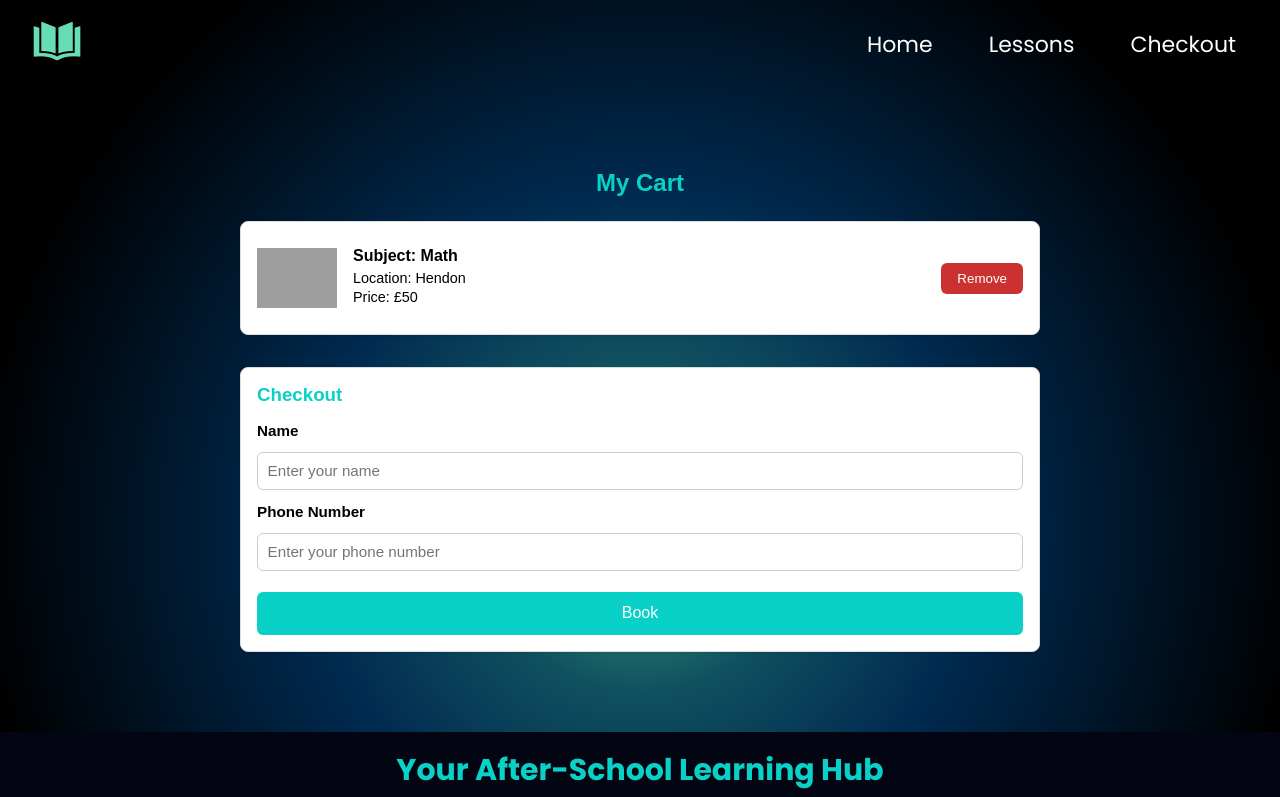
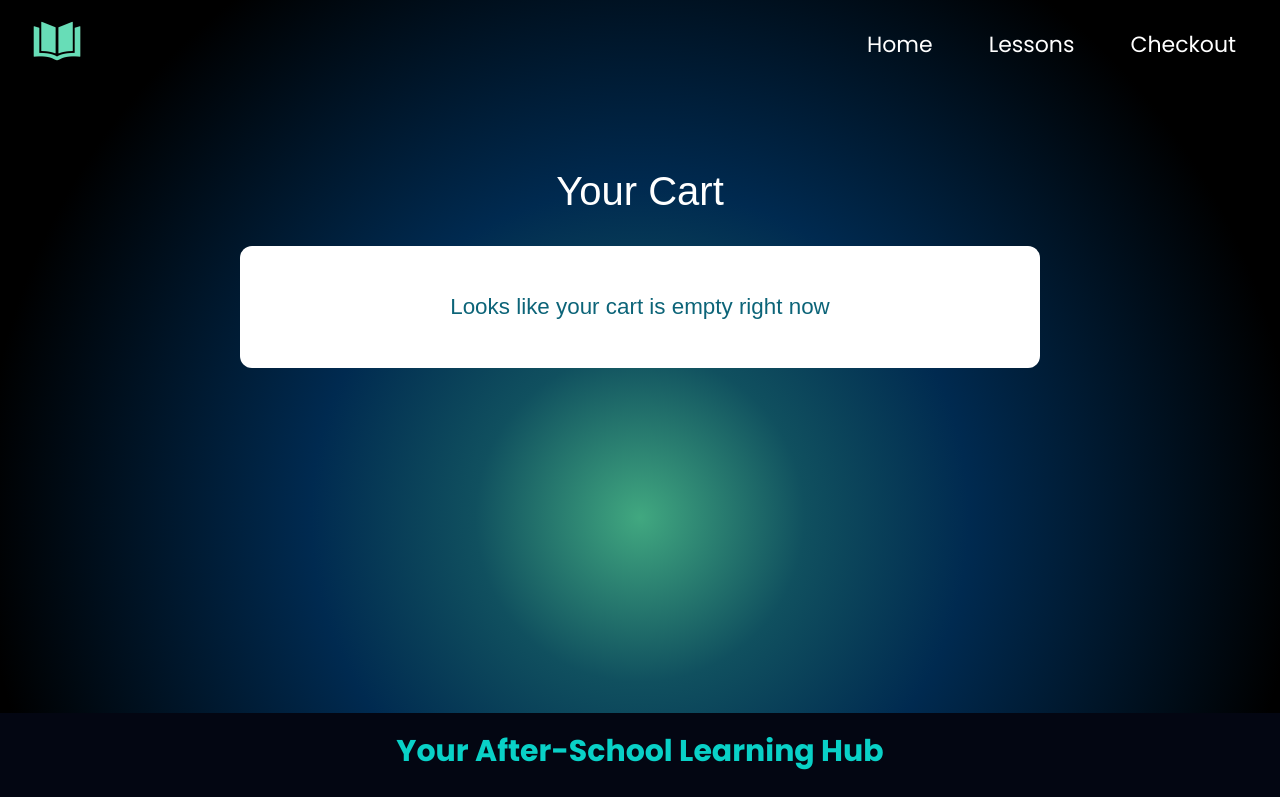
Before and after one commit to Courtnnieee/CST3144-WebApp, a Vue app: page /checkout in a window 1280 px wide. Shown: the top 797 px of the page. Built offline with nearby package versions, Linux system fonts and the light colour scheme; grey boxes are pictures that could not be loaded; a web font is replaced by a local one.

Commit message:
Add to checkout

```diff
--- a/src/App.vue
+++ b/src/App.vue
@@ -1,8 +1,17 @@
 <script setup>
-import Layout from './components/Layout.vue';
-import WelcomePage from './views/WelcomePage.vue';
-import LessonPage from './views/LessonPage.vue'
-import CheckoutPage from './views/CheckoutPage.vue'
+import { reactive, provide } from 'vue' //function sharing and reactive object/array
+
+const cart = reactive([])
+function addToCart(lesson) {
+  cart.push(lesson)
+}
+
+function removeFromCart(index) {
+  cart.splice(index, 1)
+}
+//injectable functions
+provide('cart', cart)
+provide('cartActions', { addToCart, removeFromCart })
 
 </script>
 
--- a/src/components/Layout.vue
+++ b/src/components/Layout.vue
@@ -1,4 +1,10 @@
 <script setup>;
+import { inject } from 'vue'
+
+//get the shared cart
+const cart = inject('cart')
+const cartActions = inject('cartActions')
+
 </script>
 
 <template>
@@ -16,14 +22,16 @@
                     <router-link to="/lessons">Lessons</router-link>
                 </li>
                 <li>
-                    <router-link to="/checkout">Checkout</router-link>
+                    <router-link to="/checkout">Checkout
+                        <span v-if="cart.length" class="cart-badge">{{ cart.length }}</span>
+                    </router-link>
                 </li>
             </ul>
         </nav>
     </header>
 
     <main>
-        <router-view/> <!--content wrap -->
+        <router-view /> <!--content wrap -->
     </main>
 
     <footer>
@@ -179,6 +187,21 @@ footer .social-links img {
     object-fit: cover;
 }
 
+.cart-badge {
+  display: inline-block;
+  background-color: #09D1C7;
+  color: white;
+  font-size: 0.8rem;
+  font-weight: bold;
+  padding: 2px 6px;
+  border-radius: 12px;
+  margin-left: 6px;
+  min-width: 20px;
+  text-align: center;
+  line-height: 1.2;
+  vertical-align: middle;
+}
+
 /* Responsive */
 @media (max-width: 600px) {
     nav {
--- a/src/components/lessonCard.vue
+++ b/src/components/lessonCard.vue
@@ -1,11 +1,13 @@
 <template>
   <div class="cards">
-     <img :src="`http://localhost:3000/images/${lesson.image}`" :alt="lesson.subject"/>
+    <img :src="`http://localhost:3000/images/${lesson.image}`" :alt="lesson.subject" />
     <h2>{{ lesson.subject }}</h2>
     <h3> {{ lesson.location }}</h3>
     <p>£{{ lesson.price }}</p>
     <p>{{ lesson.space }} spaces left</p>
-    <button class="add-btn">Add to Cart</button>
+    <button class="add-btn" :disabled="lesson.space === 0" @click="addToCart">
+      {{ lesson.space === 0 ? 'This Lesson is Currently Full' : 'Add to Cart' }}
+    </button>
   </div>
 </template>
 
@@ -14,9 +16,16 @@
 export default {
   name: 'LessonCard',
   props: {
-    lesson: {
-      type: Object,
-      required: true
+    lesson: Object
+  },
+  emits: ['add-to-cart'],
+  methods: {
+    addToCart() {
+      if (this.lesson.space > 0) { //no below 0
+        this.$emit('add-to-cart', this.lesson)
+        this.lesson.space -= 1 //minus 1 when added cart
+      }
+
     }
   }
 }
@@ -24,7 +33,6 @@ export default {
 
 
 <style scoped>
-
 /* Individual lesson card */
 .cards {
   background-color: #ffffff;
--- a/src/views/CheckoutPage.vue
+++ b/src/views/CheckoutPage.vue
@@ -1,25 +1,38 @@
 <script setup>
+import { inject } from 'vue'
 
+//get the shared cart
+const cart = inject('cart')
+const cartActions = inject('cartActions')
 </script>
 
 <template>
   <div class="shopping-cart-container">
-  <h2>My Cart</h2>
+    <h2>Your Cart</h2>
 
-  <!-- Cart Items -->
-  <div class="cart-items">
-    <div class="cart-item">
-      <img src="../assets/maths.png" alt="Math" class="cart-item-img" />
-      <div class="cart-item-info">
-        <h3>Subject: Math</h3>
-        <p>Location: Hendon</p>
-        <p>Price: £50</p>
-      </div>
-      <button class="remove-btn">Remove</button>
-    </div>
+    <div v-if="cart.length === 0" class="empty-cart">
+      Looks like your cart is empty right now
     </div>
 
-  <!-- Checkout Form -->
+    <!--Cart items-->
+    <div v-else>
+      <div class="cart-items">
+        <transition-group name="fade" tag="div">
+          <div v-for="(item, index) in cart" :key="item._id" class="cart-item">
+            <img :src="`http://localhost:3000/images/${item.image}`" />
+            <div class="cart-item-info">
+              <h3>Subject: {{ item.subject }}</h3>
+              <p>Location: {{ item.location }}</p>
+              <p>Price: £{{ item.price }}</p>
+            </div>
+            <button class="remove-btn" @click="cartActions.removeFromCart(index)">
+              Remove
+            </button>
+          </div>
+        </transition-group>
+      </div>
+
+      <!--Checkout Form -->
       <div class="checkout-form">
         <h3>Checkout</h3>
         <form>
@@ -33,8 +46,10 @@
         </form>
       </div>
     </div>
+  </div>
 
 </template>
+
 
 <style scoped>
 .shopping-cart-container {
@@ -44,9 +59,13 @@
   font-family: Arial, sans-serif;
 }
 
+/* Cart page title */
 .shopping-cart-container h2 {
+  font-size: 40px;
+  font-weight: lighter;
+  margin: 0;
   text-align: center;
-  color: #09d1c7;
+  color: #ffffff;
   margin-bottom: 1.5rem;
 }
 
@@ -63,15 +82,19 @@
   border: 1px solid #ddd;
   border-radius: 8px;
   padding: 1rem;
-  box-shadow: 0 2px 4px rgba(0,0,0,0.05);
+  box-shadow: 0 2px 4px rgba(0, 0, 0, 0.05);
 }
 
-.cart-item-img {
+.cart-item img {
   width: 80px;
   height: 80px;
   object-fit: contain;
   border-radius: 6px;
   margin-right: 1rem;
+}
+
+.cart-item-info {
+  flex: 1;
 }
 
 .cart-item-info h3 {
@@ -103,15 +126,16 @@
 .checkout-form {
   margin-top: 2rem;
   background-color: #ffffff;
-  padding: 1rem;
+  padding: 1.5rem;
   border-radius: 8px;
   border: 1px solid #ddd;
-  box-shadow: 0 2px 4px rgba(0,0,0,0.05);
+  box-shadow: 0 2px 4px rgba(0, 0, 0, 0.05);
 }
 
 .checkout-form h3 {
   margin-bottom: 1rem;
   color: #09d1c7;
+  font-size: 1.5rem;
 }
 
 .checkout-form form {
@@ -148,4 +172,32 @@
   background-color: #0c6478;
   transform: scale(1.02);
 }
+
+/* Empty cart message */
+.empty-cart {
+  text-align: center;
+  color: #0c6478;
+  font-size: 1.4rem;
+  padding: 3rem 1rem;
+  font-weight: 500;
+  background-color: #ffffff;
+  border-radius: 12px;
+  margin-top: 2rem;
+}
+
+@media (max-width: 600px) {
+  .cart-item {
+    flex-direction: column;
+    align-items: flex-start;
+  }
+
+  .cart-item img {
+    margin-bottom: 0.5rem;
+  }
+
+  .remove-btn {
+    margin-left: 0;
+    margin-top: 0.5rem;
+  }
+}
 </style>
--- a/src/views/LessonPage.vue
+++ b/src/views/LessonPage.vue
@@ -29,12 +29,18 @@
         </select>
       </div>
 
+      <div v-if="showAddedMessage" class="added-message">
+  Added to cart!
+</div>
+
+
 
       <!-- Lesson cards -->
       <section class="lessonCards">
         <LessonCard v-for="(lesson, index) in AllsortingFilters"
         :key="index"
         :lesson="lesson"
+        @add-to-cart="doAddCart"
         />
       </section>
     </div>
@@ -43,7 +49,7 @@
 
 <script setup>
 import LessonCard from '../components/lessonCard.vue';
-import { ref, onMounted, computed } from 'vue'
+import { ref, onMounted, computed, inject } from 'vue'
 
 //lessons array hook data to json
 const lessons = ref([])
@@ -69,7 +75,7 @@ const availability = ref('')
 const AllsortingFilters = computed(() => {
 let filtered = lessons.value
 
-//search
+//search - case-insensitive
  if (searchFilter.value) {
     const query = searchFilter.value.toLowerCase()
     filtered = filtered.filter(lesson =>
@@ -104,7 +110,18 @@ let filtered = lessons.value
   })
 })
 
+//adding card to checkout page
+const addCardToCart = inject('cartActions')
+const showAddedMessage = ref(false)
 
+function doAddCart(lesson){
+  addCardToCart.addToCart(lesson)
+
+  showAddedMessage.value = true
+  setTimeout(() => {
+    showAddedMessage.value = false
+  }, 2000)
+}
 
 </script>
 
@@ -137,7 +154,6 @@ let filtered = lessons.value
 .layout {
   display: flex;
   flex-direction: column;
-  /* stack filters and cards vertically */
   gap: 1rem;
   padding: 0 1rem 2rem;
 }
@@ -180,4 +196,23 @@ let filtered = lessons.value
   grid-template-columns: repeat(auto-fill, minmax(240px, 1fr));
   gap: 1rem;
 }
+
+.added-message {
+  position: fixed;
+  top: 50%;
+  left: 50%;
+  transform: translate(-50%, -50%);
+  background-color: #4caf50;
+  color: white;
+  padding: 20px 30px;
+  font-size: 1.5rem;
+  font-weight: bold;
+  border-radius: 10px;
+  box-shadow: 0 4px 12px rgba(0,0,0,0.3);
+  z-index: 1000;
+  text-align: center;
+  transition: opacity 0.3s ease;
+}
+
+
 </style>
```
Lines whose indentation alone changed are shown as unchanged.
